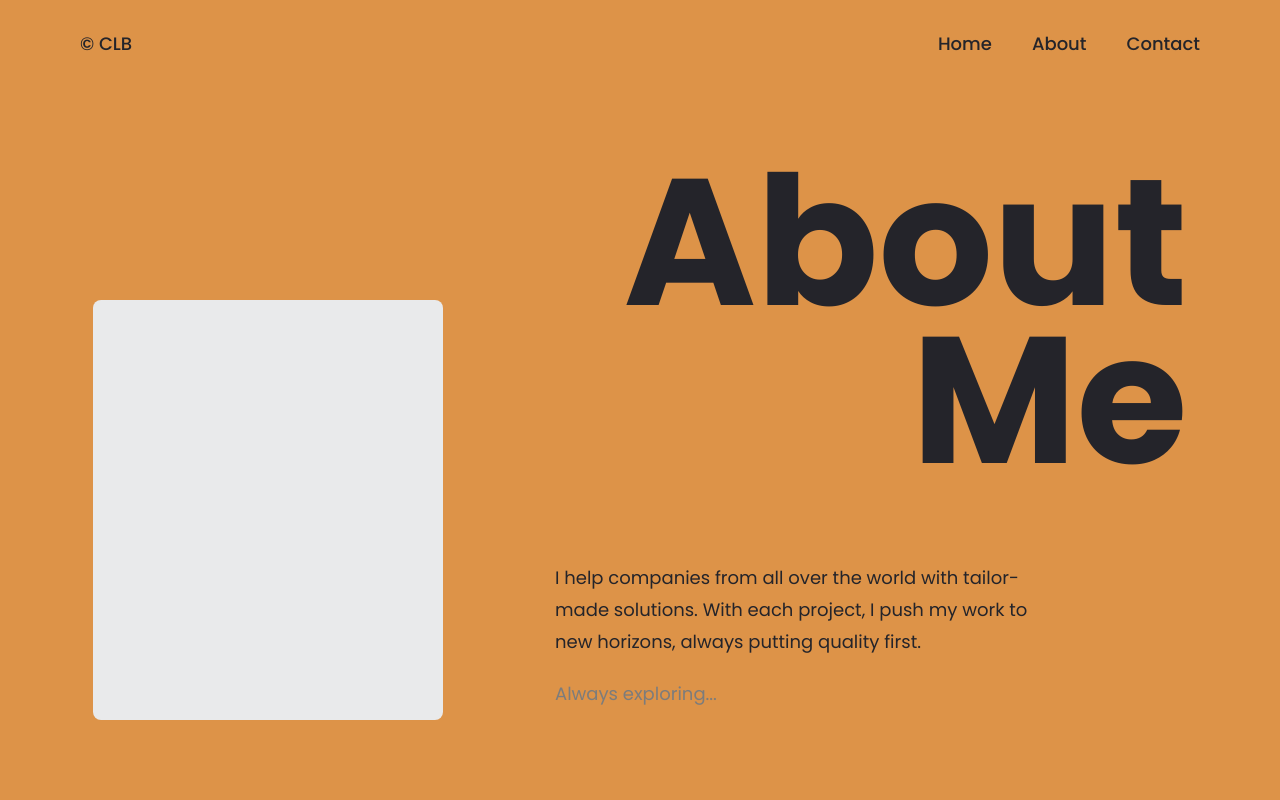
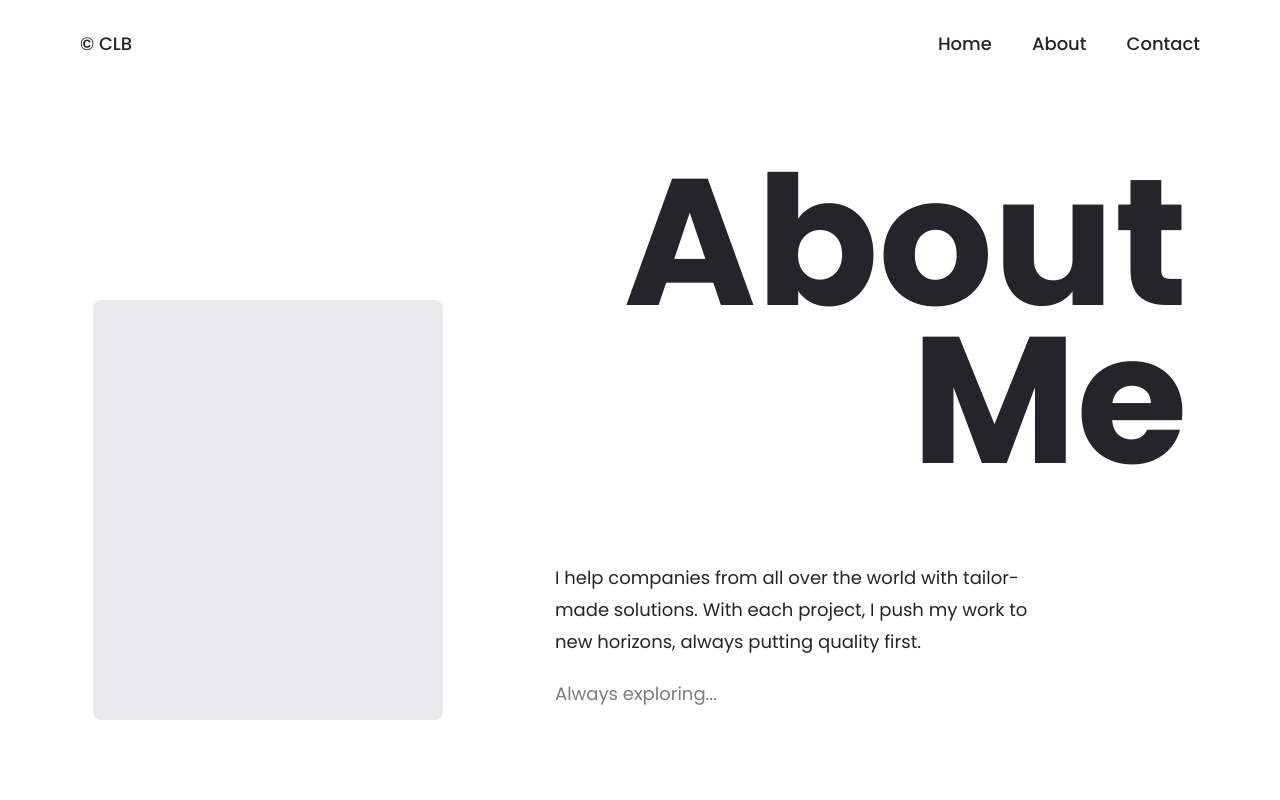
Before and after one commit to galactusclb/clb-portfolio-2022, a React (Create React App) app: page /about in a window 1280 px wide. Shown: the top 800 px of the page. Built offline with nearby package versions, Linux system fonts and the light colour scheme.

Commit message:
connect page transition loader -2

```diff
--- a/src/assets/styles/layouts/page-loarder/page-loader.module.scss
+++ b/src/assets/styles/layouts/page-loarder/page-loader.module.scss
@@ -1,5 +1,5 @@
 
-.gg{
+.end-background{
     position: absolute;
     height: 100vh;
     width: 100%;
@@ -12,6 +12,10 @@
     z-index: -1;
     background: #dd9348;
     overflow: hidden;
+
+    &.white{
+        background: #fff;
+    }
 }
 
 .loader-wrapper{
--- a/src/layouts/GuestLayout.jsx
+++ b/src/layouts/GuestLayout.jsx
@@ -42,7 +42,7 @@ const GuestLayout = () => {
                     isPageLoading ? (
                         <motion.div key='loader'>
                             {/* <PageLoader setLoading={setLoading} /> */}
-                            <PageLoader />
+                            <PageLoader EndBackgroundColor={location?.pathname == '/about' && 'white'} />
                         </motion.div>
                     ) : (
                         <>
--- a/src/layouts/page-loarder/PageLoader.jsx
+++ b/src/layouts/page-loarder/PageLoader.jsx
@@ -2,7 +2,7 @@ import React, { useContext, useEffect } from 'react'
 import style from 'assets/styles/layouts/page-loarder/page-loader.module.scss'
 import { Transition } from 'libs/providers/TransitionContext';
 
-const PageLoader = () => {
+const PageLoader = ({ EndBackgroundColor = null }) => {
 
     const { setPageLoading } = useContext(Transition);
 
@@ -15,7 +15,7 @@ const PageLoader = () => {
 
     return (
         <>
-            <div className={`${style['gg']}`}></div>
+            <div className={`${style['end-background']} ${EndBackgroundColor == 'white' && style['white']}`}></div>
             <div className={`${style['loader-wrapper']}`}>
                 <div className={`${style['text-wrapper']}`}>
                     <div className={`${style['text']} ${style['text-1']}`}>less is more</div>
```
